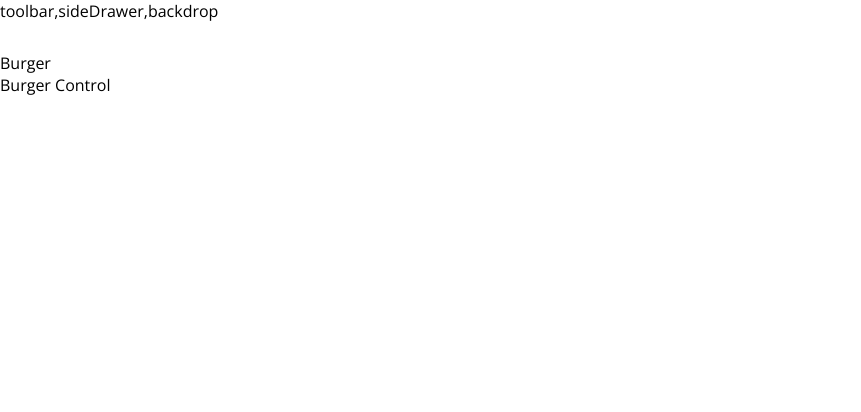
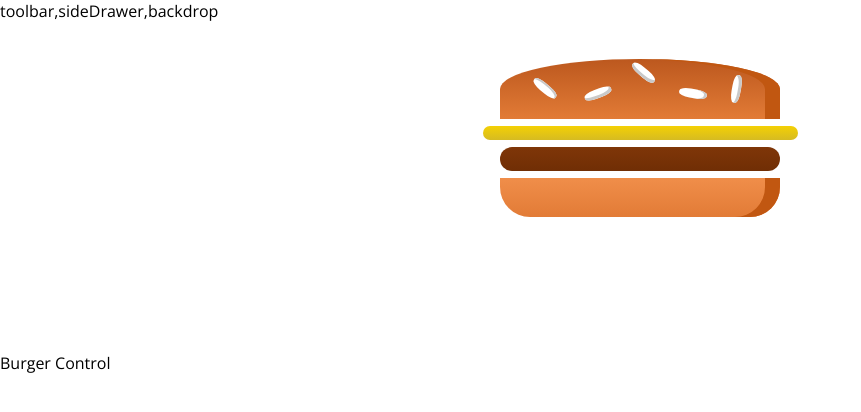
Before and after one commit to mandalashwini/burger-builder-app, a React app: page / in a window 1280 px wide. Shown: the top 412 px of the page, without its empty margins (0-861 px from the left). Built offline with nearby package versions, Linux system fonts and the light colour scheme.

Commit message:
static burger

```diff
--- a/package.json
+++ b/package.json
@@ -10,6 +10,7 @@
     "babel-loader": "7.1.2",
     "babel-preset-react-app": "^3.1.1",
     "babel-runtime": "6.26.0",
+    "bootstrap": "^4.1.2",
     "case-sensitive-paths-webpack-plugin": "2.1.1",
     "chalk": "1.1.3",
     "css-loader": "0.28.7",
@@ -31,6 +32,7 @@
     "postcss-flexbugs-fixes": "3.2.0",
     "postcss-loader": "2.0.8",
     "promise": "8.0.1",
+    "prop-types": "^15.6.2",
     "raf": "3.4.0",
     "react": "^16.4.1",
     "react-dev-utils": "^5.0.1",
--- /dev/null
+++ b/src/components/Burger/Burger.css
@@ -0,0 +1,32 @@
+.Burger{
+    width: 100%;
+    margin: auto;
+    height: 250px;
+    overflow: scroll;
+    text-align: center;
+    font-size: 1.2rem;
+}
+
+@media (min-width: 1000px) and (min-height: 700px){
+    .burger{
+        width: 700px;
+        height: 60px;
+    }
+
+}
+
+@media (min-width: 500px) and (min-height: 401px){
+    .burger{
+        width: 450px;
+        height:400px;
+    }
+
+}
+
+@media (min-width: 500px) and (min-height: 400px){
+    .Burger{
+        width: 350px;
+        height: 300px;
+    }
+
+}
--- /dev/null
+++ b/src/components/Burger/Burger.js
@@ -0,0 +1,16 @@
+import React from 'react'
+import classes from './Burger.css'
+import Burger_Ingredient from './Burger_ingredients/Burger_ingredients'
+
+const burger = (props) => {
+
+        return(
+            <div className={classes.Burger}>
+            <Burger_Ingredient type="bread-top"/>
+            <Burger_Ingredient type="cheese"/>
+            <Burger_Ingredient type="meat"/>
+            <Burger_Ingredient type="bread-bottom"/>
+            </div>
+        )
+}
+export default burger;
--- /dev/null
+++ b/src/components/Burger/Burger_ingredients/Burger_ingredients.css
@@ -0,0 +1,113 @@
+.BreadBottom {
+    height: 13%;
+    width: 80%;
+    background: linear-gradient(#F08E4A, #e27b36);
+    border-radius: 0 0 30px 30px;
+    box-shadow: inset -15px 0 #c15711;
+    margin: 2% auto;
+}
+
+.BreadTop {
+    height: 20%;
+    width: 80%;
+    background: linear-gradient(#bc581e, #e27b36);
+    border-radius: 50% 50% 0 0;
+    box-shadow: inset -15px 0 #c15711;
+    margin: 2% auto;
+    position: relative;
+}
+
+.Seeds1 {
+    width: 10%;
+    height: 15%;
+    position: absolute;
+    background-color: white;
+    left: 30%;
+    top: 50%;
+    border-radius: 40%;
+    transform: rotate(-20deg);
+    box-shadow: inset -2px -3px #c9c9c9;
+}
+
+.Seeds1:after {
+    content: "";
+    width: 100%;
+    height: 100%;
+    position: absolute;
+    background-color: white;
+    left: -170%;
+    top: -260%;
+    border-radius: 40%;
+    transform: rotate(60deg);
+    box-shadow: inset -1px 2px #c9c9c9;
+  }
+
+.Seeds1:before {
+    content: "";
+    width: 100%;
+    height: 100%;
+    position: absolute;
+    background-color: white;
+    left: 180%;
+    top: -50%;
+    border-radius: 40%;
+    transform: rotate(60deg);
+    box-shadow: inset -1px -3px #c9c9c9;
+  }
+
+  .Seeds2 {
+    width: 10%;
+    height: 15%;
+    position: absolute;
+    background-color: white;
+    left: 64%;
+    top: 50%;
+    border-radius: 40%;
+    transform: rotate(10deg);
+    box-shadow: inset -3px 0 #c9c9c9;
+  }
+
+  .Seeds2:before {
+    content: "";
+    width: 100%;
+    height: 100%;
+    position: absolute;
+    background-color: white;
+    left: 150%;
+    top: -130%;
+    border-radius: 40%;
+    transform: rotate(90deg);
+    box-shadow: inset 1px 3px #c9c9c9;
+  }
+
+
+.Meat {
+    width: 80%;
+    height: 8%;
+    background: linear-gradient(#7f3608, #702e05);
+    margin: 2% auto;
+    border-radius: 15px;
+}
+
+.Cheese {
+    width: 90%;
+    height: 4.5%;
+    margin: 2% auto;
+    background: linear-gradient(#f4d004, #d6bb22);
+    border-radius: 20px;
+}
+
+.Salad {
+    width: 85%;
+    height: 7%;
+    margin: 2% auto;
+    background: linear-gradient(#228c1d, #91ce50);
+    border-radius: 20px;
+}
+
+.Bacon {
+    width: 80%;
+    height: 3%;
+    background: linear-gradient(#bf3813, #c45e38);
+    margin: 2% auto;
+}
--- /dev/null
+++ b/src/components/Burger/Burger_ingredients/Burger_ingredients.js
@@ -0,0 +1,46 @@
+import React,{Component} from 'react'
+import propTypes from 'prop-types'
+import classes from './Burger_ingredients.css'
+import BurgerBuilder from '../../../containers/BurgerBuilder/BurgerBuilder';
+class burger_ingredients extends Component{
+    render(){
+    let ingredients = null
+
+        switch(this.props.type){
+            case ('bread-bottom'):
+                                ingredients = <div className={classes.BreadBottom}></div>;
+                                break;
+            case ('bread-top'):
+                            ingredients = <div className={classes.BreadTop}>
+                                                <div className={classes.Seeds1}></div>
+                                                <div className={classes.Seeds2}></div>
+                                            </div>;
+                                break;
+
+            case ('meat') : ingredients = <div className={classes.Meat}></div>;
+                            break;
+
+
+            case ('cheese') : ingredients = <div className={classes.Cheese}></div>;
+                            break;
+
+
+            case ('becon') : ingredients = <div className={classes.Becon}></div>;
+                            break;
+
+
+            case ('salad') : ingredients = <div className={classes.Salad}></div>;
+                            break;
+            default : ingredients = null;
+
+        }
+    return ingredients;
+    }
+} ;
+
+burger_ingredients.propTypes = {
+    type:propTypes.string.isRequired
+}
+
+
+export default burger_ingredients;
--- a/src/containers/BurgerBuilder/BurgerBuilder.js
+++ b/src/containers/BurgerBuilder/BurgerBuilder.js
@@ -1,11 +1,12 @@
 import React,{Component} from 'react'
 import Aux from '../../hoc/Aux'
+import Burger from '../../components/Burger/Burger'
 
 class BurgerBuilder extends Component{
     render(){
         return(
             <Aux>
-            <div>Burger</div>
+            <Burger/>
             <div>Burger Control</div>
             </Aux>
         )
```
Also changed, not shown: 1 other file (tests, documents, lock files or other folders).
